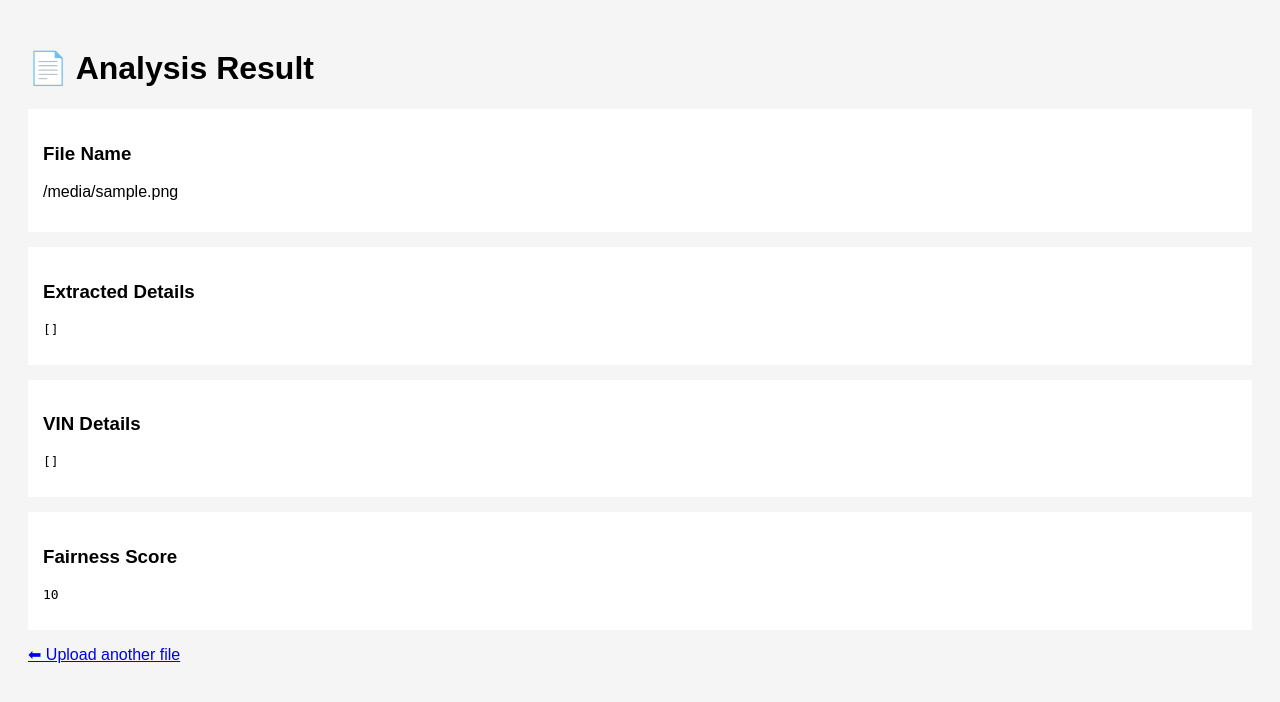
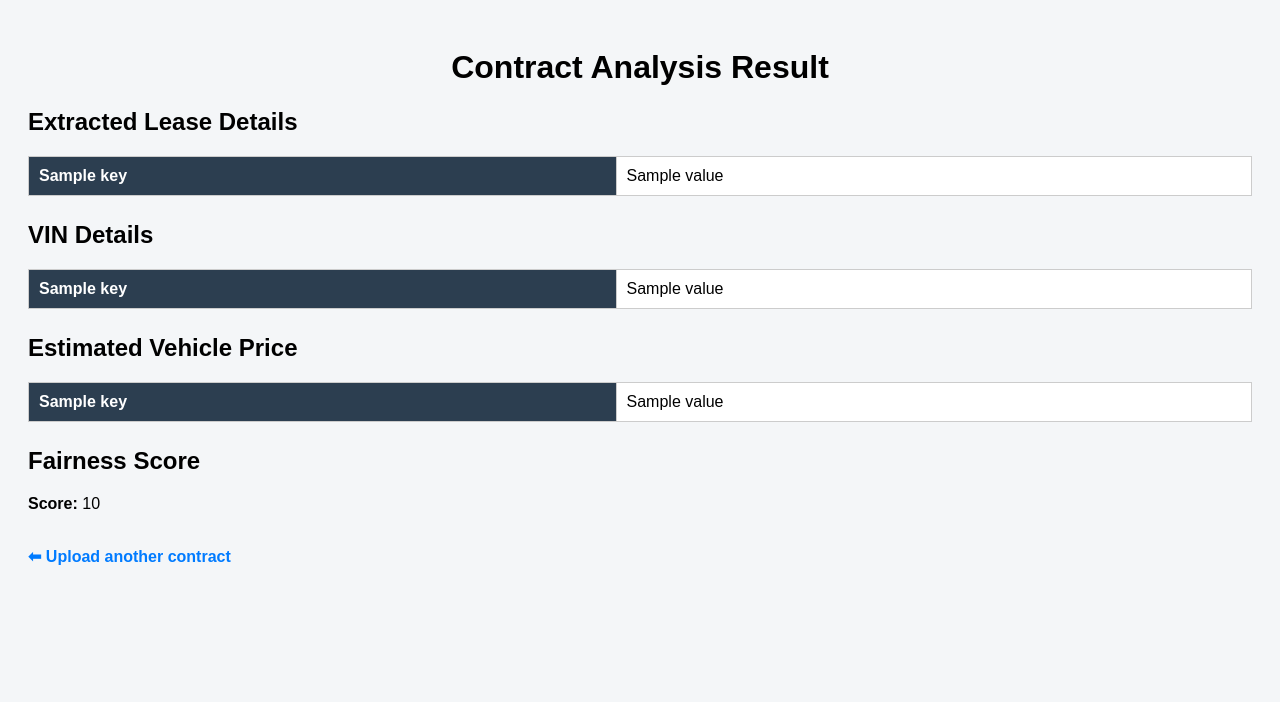
Before and after one commit to springboardmentor443m-coder/LLM-Driven-Car-lease-contract-review-and-Negotiation-AI-Assisstant, a Flask app: template frontend/templates/result.html in a window 1280 px wide. Shown: the top 702 px of the page. Run offline with Flask 3, Linux system fonts and the light colour scheme; the template is opened without the code that fills it: most values are stand-ins (such as "Sample title", 1, 10 or a date in 2020).

Commit message:
Completed chatbot and result integration

```diff
--- a/backend/app.py
+++ b/backend/app.py
@@ -1,4 +1,4 @@
-from flask import Flask, request, jsonify
+from flask import Flask, request, render_template
 import os
 
 from ocr import extract_text
@@ -7,37 +7,47 @@ from fairness_score import calculate_fairness
 from vin_lookup import lookup_vin
 from price_estimation import estimate_vehicle_price
 
-app = Flask(__name__)
+app = Flask(
+    __name__,
+    template_folder="../frontend/templates",
+    static_folder="../frontend/static"
+)
 
 UPLOAD_FOLDER = "../uploads/contracts"
 os.makedirs(UPLOAD_FOLDER, exist_ok=True)
 
 
+# ---------------- HOME (index.html) ----------------
+@app.route("/")
+def home():
+    return render_template("index.html")
+
+
+# ---------------- UPLOAD & ANALYZE ----------------
 @app.route("/upload", methods=["POST"])
 def upload():
     file = request.files.get("file")
 
     if not file or file.filename == "":
-        return jsonify({"error": "No file selected"}), 400
+        return "No file selected"
 
-    # ---------------- SAVE FILE ----------------
+    # ---------- SAVE FILE ----------
     file_path = os.path.join(UPLOAD_FOLDER, file.filename)
     file.save(file_path)
 
-    # ---------------- OCR ----------------
+    # ---------- OCR ----------
     extracted_text = extract_text(file_path)
 
-    # ---------------- LLM EXTRACTION ----------------
+    # ---------- LLM EXTRACTION ----------
     llm_json = extract_lease_details(extracted_text)
     if not isinstance(llm_json, dict):
         llm_json = {}
 
-    # ---------------- FAIRNESS SCORE ----------------
+    # ---------- FAIRNESS ----------
     fairness = calculate_fairness(llm_json)
 
-    # ---------------- VEHICLE DETAILS FROM PDF ----------------
+    # ---------- VIN DETAILS ----------
     vehicle = llm_json.get("Vehicle", {})
-
     vin = vehicle.get("Vehicle_VIN")
 
     vin_details = {
@@ -49,14 +59,14 @@ def upload():
         "FuelType": vehicle.get("Fuel_Type")
     }
 
-    # ---------------- VIN WEBSITE FALLBACK ----------------
+    # VIN API fallback
     if vin:
         api_data = lookup_vin(vin)
         for key in vin_details:
             if not vin_details[key]:
                 vin_details[key] = api_data.get(key)
 
-    # ---------------- PRICE ESTIMATION (FIXED) ----------------
+    # ---------- PRICE ESTIMATION ----------
     estimated_vehicle_price = {
         "below_market_price": None,
         "average_market_price": None,
@@ -70,19 +80,19 @@ def upload():
         try:
             estimated_vehicle_price = estimate_vehicle_price(
                 vin=vin,
-                mileage=int(mileage)
+                mileage=int("".join(filter(str.isdigit, str(mileage))))
             )
         except Exception as e:
             print("PRICE ESTIMATION ERROR:", e)
 
-    # ---------------- FINAL RESPONSE ----------------
-    return jsonify({
-        "file_name": file.filename,
-        "extracted_details": llm_json,
-        "vin_details": vin_details,
-        "estimated_vehicle_price": estimated_vehicle_price,
-        "fairness_score": fairness
-    })
+    # ---------- RENDER RESULT HTML ----------
+    return render_template(
+        "result.html",
+        extracted_details=llm_json,
+        vin_details=vin_details,
+        estimated_vehicle_price=estimated_vehicle_price,
+        fairness_score=fairness
+    )
 
 
 if __name__ == "__main__":
--- a/frontend/static/style.css
+++ b/frontend/static/style.css
@@ -0,0 +1,33 @@
+body {
+    font-family: Arial, sans-serif;
+    background-color: #f4f6f8;
+    padding: 20px;
+}
+
+h1 {
+    text-align: center;
+}
+
+table {
+    width: 100%;
+    border-collapse: collapse;
+    margin-bottom: 25px;
+    background: white;
+}
+
+th, td {
+    border: 1px solid #ccc;
+    padding: 10px;
+    text-align: left;
+}
+
+th {
+    background-color: #2c3e50;
+    color: white;
+}
+
+a {
+    text-decoration: none;
+    color: #007bff;
+    font-weight: bold;
+}
--- a/frontend/templates/index.html
+++ b/frontend/templates/index.html
@@ -11,6 +11,9 @@
         <br><br>
         <button type="submit">Upload</button>
     </form>
-
+<br><br>
+<a href="/chatbot">Talk to
+    Negotiation Chatbot
+</a>
 </body>
 </html>
--- a/frontend/templates/result.html
+++ b/frontend/templates/result.html
@@ -1,35 +1,48 @@
 <!DOCTYPE html>
-<html lang="en">
+<html>
 <head>
-    <meta charset="UTF-8">
-    <title>Analysis Result</title>
+    <title>Contract Analysis Result</title>
+    <link rel="stylesheet" href="{{ url_for('static', filename='style.css') }}">
 </head>
+<body>
 
-<body style="font-family: Arial; background:#f5f5f5; padding:20px">
+<h1>Contract Analysis Result</h1>
 
-<h1>📄 Analysis Result</h1>
+<h2>Extracted Lease Details</h2>
+<table>
+    {% for key, value in extracted_details.items() %}
+    <tr>
+        <th>{{ key }}</th>
+        <td>{{ value }}</td>
+    </tr>
+    {% endfor %}
+</table>
 
-<div style="background:white; padding:15px; margin-bottom:15px;">
-    <h3>File Name</h3>
-    <p>{{ file_name }}</p>
-</div>
+<h2>VIN Details</h2>
+<table>
+    {% for key, value in vin_details.items() %}
+    <tr>
+        <th>{{ key }}</th>
+        <td>{{ value }}</td>
+    </tr>
+    {% endfor %}
+</table>
 
-<div style="background:white; padding:15px; margin-bottom:15px;">
-    <h3>Extracted Details</h3>
-    <pre>{{ extracted_details | tojson(indent=2) }}</pre>
-</div>
+<h2>Estimated Vehicle Price</h2>
+<table>
+    {% for key, value in estimated_vehicle_price.items() %}
+    <tr>
+        <th>{{ key }}</th>
+        <td>{{ value }}</td>
+    </tr>
+    {% endfor %}
+</table>
 
-<div style="background:white; padding:15px; margin-bottom:15px;">
-    <h3>VIN Details</h3>
-    <pre>{{ vin_details | tojson(indent=2) }}</pre>
-</div>
+<h2>Fairness Score</h2>
+<p><b>Score:</b> {{ fairness_score }}</p>
 
-<div style="background:white; padding:15px; margin-bottom:15px;">
-    <h3>Fairness Score</h3>
-    <pre>{{ fairness_score | tojson(indent=2) }}</pre>
-</div>
-
-<a href="/">⬅ Upload another file</a>
+<br>
+<a href="/">⬅ Upload another contract</a>
 
 </body>
 </html>
```
Also changed, not shown: backend/chatbot.py (added), frontend/templates/chatbot.html (added).
